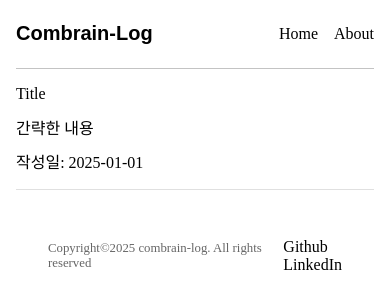
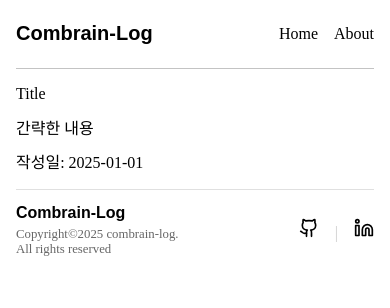
Before and after one commit to combrain817/combrain-blog, a Next.js app: page / in a window 390 px wide. Shown: the top 308 px of the page. Built offline with nearby package versions, Linux system fonts and the light colour scheme.

Commit message:
refactor: footer 수정
- 반응형 icon 사용

```diff
--- a/modules/home/ui/components/footer/footer.module.scss
+++ b/modules/home/ui/components/footer/footer.module.scss
@@ -2,11 +2,27 @@
   display: flex;
   justify-content: space-between;
   align-items: center;
-  padding: 2rem;
+
   border-top: 1px solid #e0e0e0;
-  margin-top: auto;
+
+  padding: 12px 0;
+
+  .container {
+    display: flex;
+    flex-direction: column;
+  }
 
   small {
     color: #666;
   }
+
+  .copyright {
+    display: flex;
+    gap: 4px;
+
+    @media (max-width: 768px) {
+      flex-direction: column;
+      gap: 0;
+    }
+  }
 }
--- a/modules/home/ui/components/footer/index.tsx
+++ b/modules/home/ui/components/footer/index.tsx
@@ -1,10 +1,17 @@
 import { SocialLinks } from "./social-links";
 import styles from "./footer.module.scss";
+import { Logo } from "./logo";
 
 export const Footer = () => {
   return (
     <footer className={styles.footer}>
-      <small>Copyright©2025 combrain-log. All rights reserved</small>
+      <div className={styles.container}>
+        <Logo />
+        <small className={styles.copyright}>
+          <span>Copyright©2025 combrain-log.</span>
+          <span>All rights reserved</span>
+        </small>
+      </div>
       <SocialLinks />
     </footer>
   );
--- /dev/null
+++ b/modules/home/ui/components/footer/logo/index.tsx
@@ -0,0 +1,27 @@
+import Link from "next/link";
+
+export const Logo = () => {
+  return (
+    <Link href="/">
+      <svg
+        width="110"
+        height="20"
+        viewBox="0 0 110 20"
+        fill="none"
+        xmlns="http://www.w3.org/2000/svg"
+      >
+        <text
+          x="0"
+          y="15"
+          fill="currentColor"
+          fontSize="16"
+          fontWeight="bold"
+          fontFamily="Arial, sans-serif"
+          textAnchor="start"
+        >
+          Combrain-Log
+        </text>
+      </svg>
+    </Link>
+  );
+};
--- a/modules/home/ui/components/footer/social-links/index.tsx
+++ b/modules/home/ui/components/footer/social-links/index.tsx
@@ -1,3 +1,4 @@
+import { Github, Linkedin } from "lucide-react";
 import styles from "./social-links.module.scss";
 
 export const SocialLinks = () => {
@@ -5,11 +6,18 @@ export const SocialLinks = () => {
     <nav className={styles.socialLinks}>
       <ul>
         <li>
-          <a href="https://github.com/combrain817">Github</a>
+          <a href="https://github.com/combrain817" className={styles.link}>
+            <span className={styles.text}>Github</span>
+            <Github className={styles.icon} />
+          </a>
         </li>
         <li>
-          <a href="https://www.linkedin.com/in/nak-soo-choi-b37791301/">
-            LinkedIn
+          <a
+            href="https://www.linkedin.com/in/nak-soo-choi-b37791301/"
+            className={styles.link}
+          >
+            <span className={styles.text}>LinkedIn</span>
+            <Linkedin className={styles.icon} />
           </a>
         </li>
       </ul>
--- a/modules/home/ui/components/footer/social-links/social-links.module.scss
+++ b/modules/home/ui/components/footer/social-links/social-links.module.scss
@@ -1,18 +1,28 @@
-.social-links {
+.socialLinks {
   ul {
-    list-style: none;
-    margin: 0;
-    padding: 0;
     display: flex;
-    gap: 1rem;
+    align-items: center;
+    gap: 16px;
   }
 
-  a {
-    text-decoration: none;
-    color: inherit;
-
-    &:hover {
-      text-decoration: underline;
+  .text {
+    @media (max-width: 768px) {
+      display: none;
     }
   }
+
+  .icon {
+    width: 20px;
+    height: 20px;
+
+    @media (min-width: 769px) {
+      display: none;
+    }
+  }
+
+  li:not(:last-child)::after {
+    content: "|";
+    margin-left: 16px;
+    color: #ccc;
+  }
 }
```
Also changed, not shown: modules/home/ui/components/header/logo/index.tsx (deleted, +0 -29 lines).
